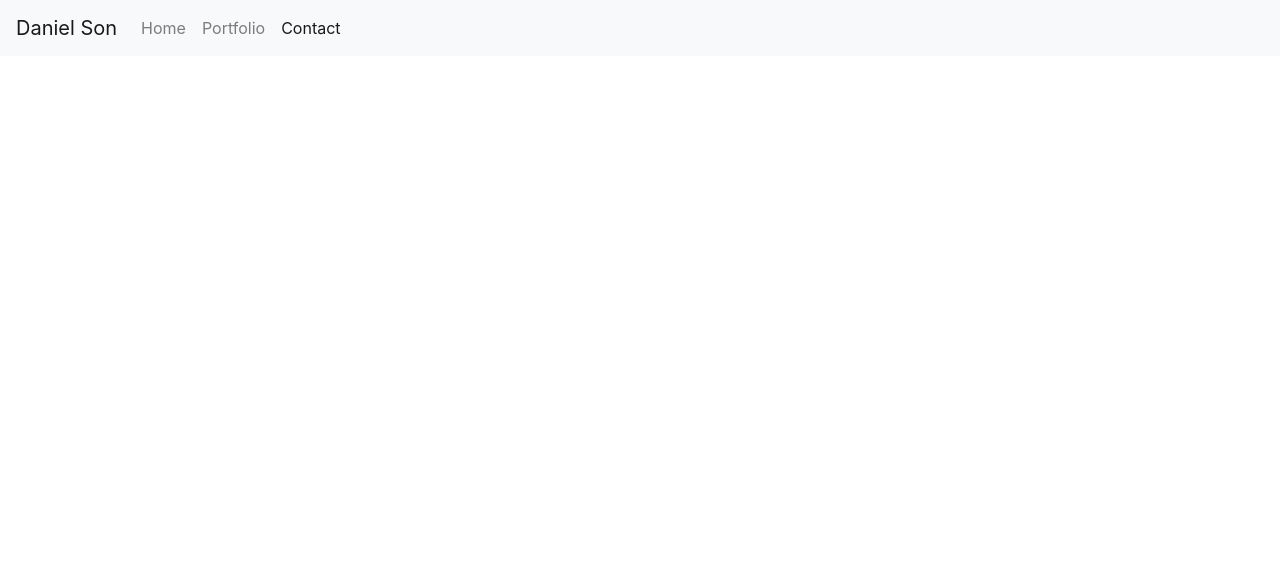
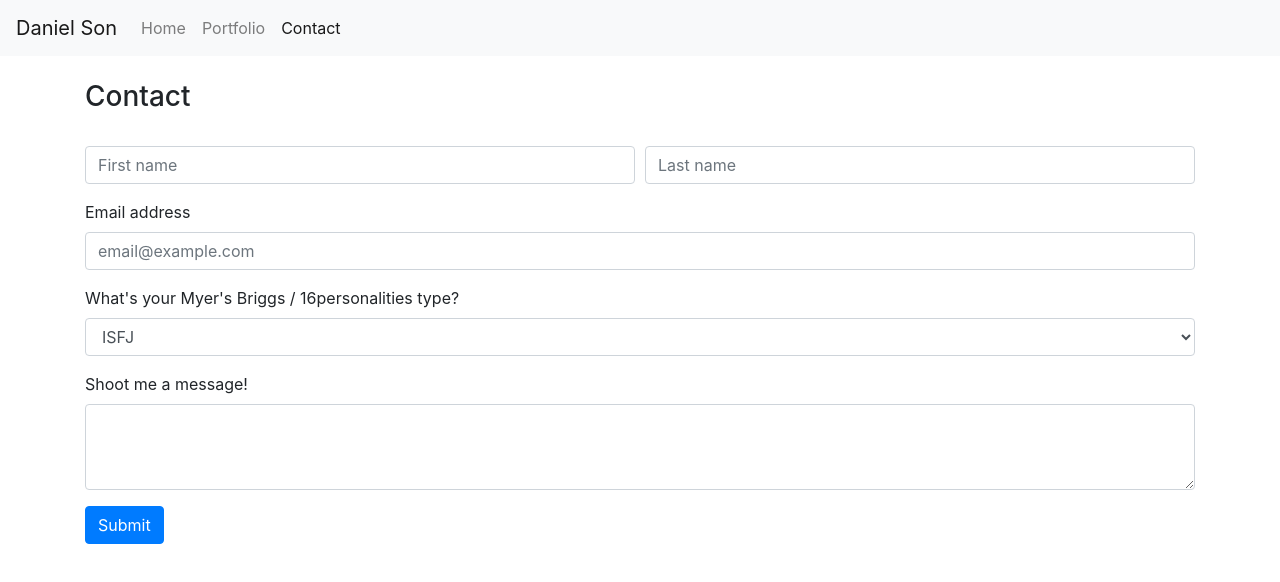
Before and after one commit to subtleasian/Bootstrap-Portfolio, a plain HTML site: page contact.html in a window 1280 px wide. Drawn offline with nearby package versions, Linux system fonts and the light colour scheme.

```diff
--- a/contact.html
+++ b/contact.html
@@ -11,8 +11,8 @@
     <title>Daniel Son | Bootstrap Portfolio</title>
   </head>
   <body>
-    <nav class="navbar navbar-expand-lg navbar-light bg-light">
-        <a class="navbar-brand" href="#">Daniel Son</a>
+    <nav class="navbar navbar-expand-lg navbar-light bg-light mb-4">
+        <a class="navbar-brand" href="index.html">Daniel Son</a>
         <button class="navbar-toggler" type="button" data-toggle="collapse" data-target="#navbarNavAltMarkup" aria-controls="navbarNavAltMarkup" aria-expanded="false" aria-label="Toggle navigation">
           <span class="navbar-toggler-icon"></span>
         </button>
@@ -23,7 +23,61 @@
             <a class="nav-item nav-link active" href="contact.html">Contact <span class="sr-only">(current)</span></a>
           </div>
         </div>
-      </nav>
+    </nav>
+
+    <div class="container">
+        <div class="row mb-4">
+            <div class="col-lg-12">
+                <h3>Contact</h3>
+            </div>
+        </div>
+
+        <form>
+            <div class="form-row mb-3">
+                <div class="col">
+                  <input type="text" class="form-control" placeholder="First name">
+                </div>
+                <div class="col">
+                  <input type="text" class="form-control" placeholder="Last name">
+                </div>
+              </div>
+            <div class="form-group">
+              <label for="exampleFormControlInput1">Email address</label>
+              <input type="email" class="form-control" id="exampleFormControlInput1" placeholder="email@example.com">
+            </div>
+            <div class="form-group">
+              <label for="exampleFormControlSelect1">What's your Myer's Briggs / 16personalities type?</label>
+              <select class="form-control" id="exampleFormControlSelect1">
+                <option>ISFJ</option>
+                <option>ISFP</option>
+                <option>ISTJ</option>
+                <option>ISTP</option>
+                <option>INFJ</option>
+                <option>INFP</option>
+                <option>INTJ</option>
+                <option>INTP</option>
+                <option>ESFJ</option>
+                <option>ESFP</option>
+                <option>ESTJ</option>
+                <option>ESTP</option>
+                <option>ENFJ</option>
+                <option>ENFP</option>
+                <option>ENTJ</option>
+                <option>ENTP</option>
+                <option>What are you talkin' about?</option>
+              </select>
+            </div>
+            <div class="form-group">
+              <label for="exampleFormControlTextarea1">Shoot me a message!</label>
+              <textarea class="form-control" id="exampleFormControlTextarea1" rows="3"></textarea>
+            </div>
+            <div class="form-group row">
+                <div class="col-sm-10">
+                  <button type="submit" class="btn btn-primary">Submit</button>
+                </div>
+              </div>
+        </form>
+    </div>
 
     <!-- Optional JavaScript -->
     <!-- jQuery first, then Popper.js, then Bootstrap JS -->
```
Also changed, not shown: index.html (+21 -6 lines), images/cat.jpg (added), images/concrete_seamless.png (added), images/technics-q-c-640-480-1.jpg (added), images/technics-q-c-640-480-2.jpg (added), images/technics-q-c-640-480-5.jpg (added), images/technics-q-c-640-480-7.jpg (added), images/technics-q-c-640-480-9.jpg (added).
